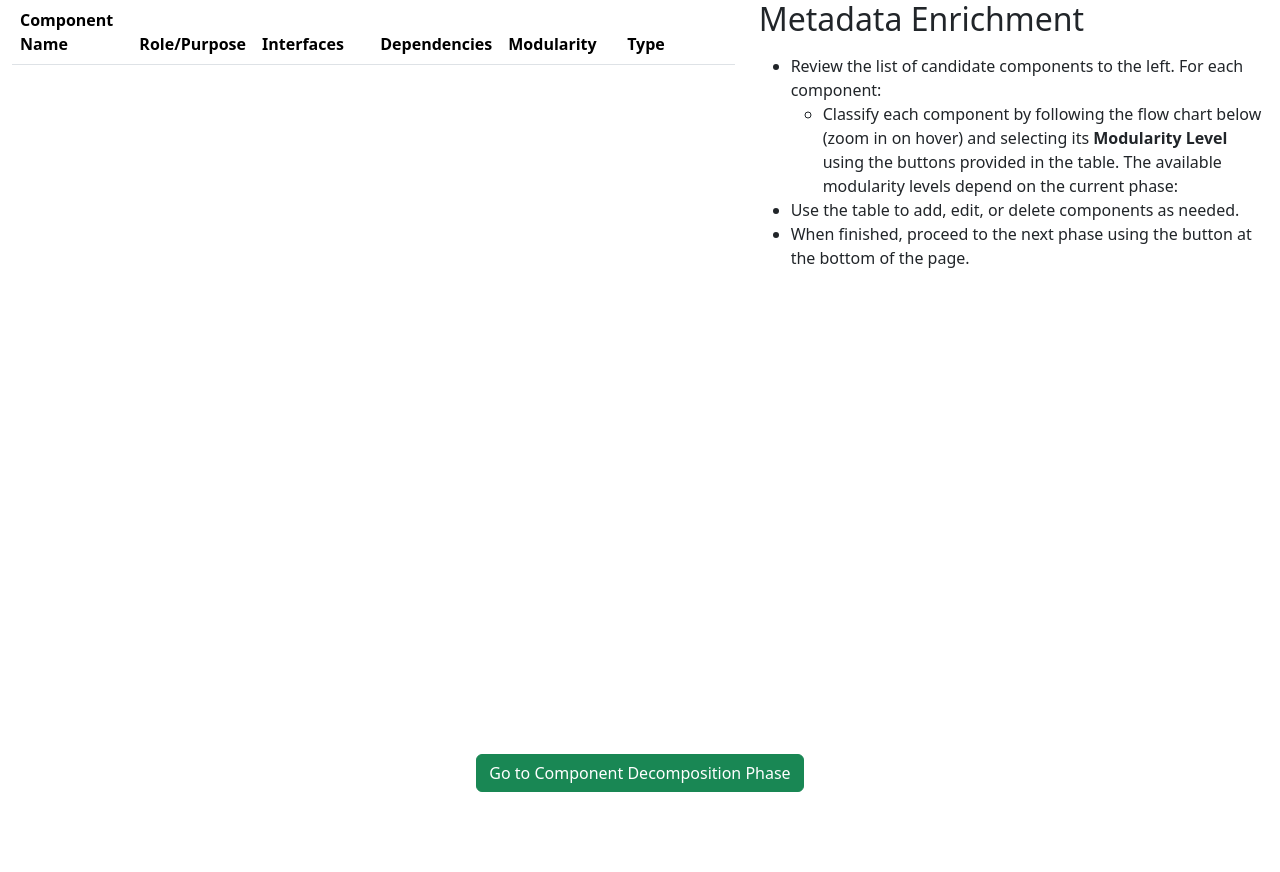
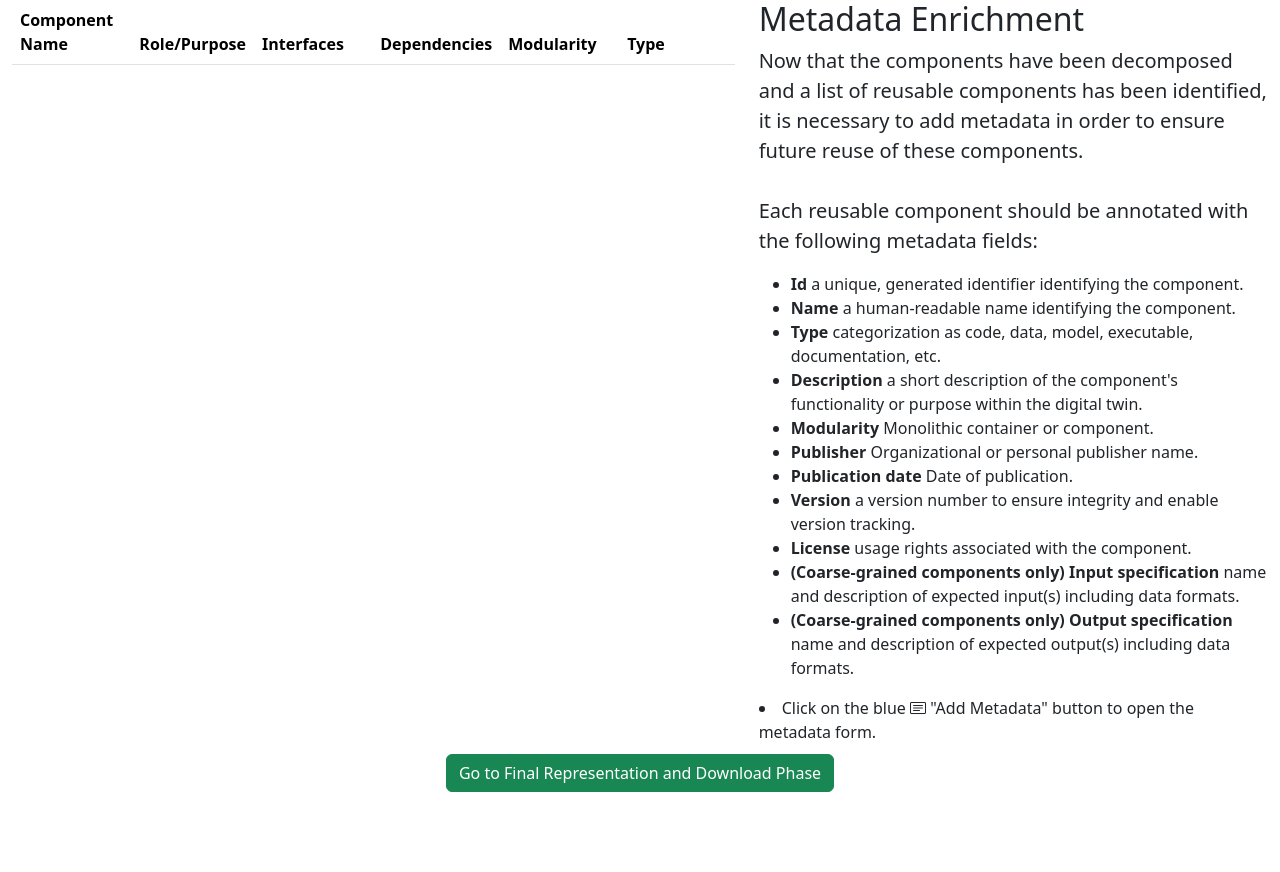
Before and after one commit to SandroBoelsz/dt-mss, a Flask app: page /metadata/enrichment in a window 1280 px wide. Before the commit the page ends 792 px from the top, so only its background shows below. Run offline with Flask 3, Linux system fonts and the light colour scheme; lists and menus that the app fills with data are empty.

Commit message:
Complete metadata enrichment

```diff
--- a/app/static/js/componentController.js
+++ b/app/static/js/componentController.js
@@ -194,28 +194,34 @@ function setEditModularity(modularity) {
   document.getElementById("modularityInput").value = modularity;
 }
 
+// Get the current viewpoint from the global configuration
 function getViewpointFromConfig() {
   return window.APP_CONFIG.viewpoint;
 }
 
+// Get components from localStorage for a specific viewpoint
 function getComponentsForViewpoint(viewpoint) {
   return get_components_from_local_storage(viewpoint) || [];
 }
 
+// Set the type of a component (code or non-code)
 function setComponentType(component, isNonCode) {
   component.isNonCodeComponent = isNonCode;
   return component;
 }
 
+// Set the modularity of a component
 function setComponentModularity(component, modularity) {
   component.modularity = modularity;
   return component;
 }
 
+// Update a component in localStorage at a specific index
 function updateComponentInStorage(viewpoint, component, index) {
   save_component_at_index_to_local_storage(viewpoint, component, index);
 }
 
+// Map modularity values to readable names for display
 function map_modularity_to_readable_name(modularity) {
   const modularityMap = {
     monolithic: "Monolithic Container",
@@ -228,6 +234,7 @@ function map_modularity_to_readable_name(modularity) {
   return modularityMap[modularity] || modularity;
 }
 
+// Render a single component row in the table based on the viewpoint
 function renderComponentRow(component, index, viewpoint) {
   let rowHtml = `
                 <td>${component.name}</td>
@@ -378,8 +385,16 @@ function handleComponentEditing(event, index) {
   loadComponentsFromLocalStorage();
 }
 
+// Check if all components in the current viewpoint have modularity defined
 function all_components_have_modularity() {
   const viewpoint = window.APP_CONFIG.viewpoint;
   const components = get_components_from_local_storage(viewpoint) || [];
   return components.every((c) => c.modularity);
 }
+
+// Check if all components have been enriched with metadata
+function all_components_have_metadata() {
+  const viewpoint = window.APP_CONFIG.viewpoint;
+  const components = get_components_from_local_storage(viewpoint) || [];
+  return components.length <= 0
+}
--- a/app/static/js/metadataController.js
+++ b/app/static/js/metadataController.js
@@ -1,3 +1,4 @@
+// Handle populating the metadata form for a selected component candidate
 function handleMetadataCondidate(event, index) {
   event.preventDefault();
   const viewpoint = window.APP_CONFIG.viewpoint;
@@ -7,6 +8,7 @@ function handleMetadataCondidate(event, index) {
     ? "Non-code Component"
     : "Code Component";
 
+  document.getElementById("componentIndex").value = index;
   document.getElementById("componentId").value = crypto.randomUUID();
   document.getElementById("componentName").value = component.name || "";
   document.getElementById("componentDescription").value = component.role || "";
@@ -17,11 +19,14 @@ function handleMetadataCondidate(event, index) {
 
   if (component.isNonCodeComponent || component.modularity === "monolithic") {
     document.getElementById("codeComponentFields").classList.add("d-none");
+  } else {
+    document.getElementById("codeComponentFields").classList.remove("d-none");
   }
 
   document.getElementById("metadataForm").classList.remove("d-none");
 }
 
+// Dynamically add an input specification row to the form
 function addInputSpec() {
   const list = document.getElementById("inputSpecsList");
   const idx = list.children.length;
@@ -36,6 +41,7 @@ function addInputSpec() {
   list.appendChild(div);
 }
 
+// Dynamically add an output specification row to the form
 function addOutputSpec() {
   const list = document.getElementById("outputSpecsList");
   const idx = list.children.length;
@@ -50,7 +56,69 @@ function addOutputSpec() {
   list.appendChild(div);
 }
 
+// Handle form submission for saving metadata, moving the component to the final representation
 function handleMetadataSubmit(event) {
+  if (!confirm("Are you sure you want to submit the metadata?")) {
+    return;
+  }
+
+  event.preventDefault();
+  const viewpoint = "Final Representation";
+  const componentId = document.getElementById("componentId").value;
+  const componentName = document.getElementById("componentName").value;
+  const componentDescription = document.getElementById(
+    "componentDescription"
+  ).value;
+  const componentType = document.getElementById("componentType").value;
+  const componentModularity = document.getElementById(
+    "componentModularity"
+  ).value;
+  const componentPublisher =
+    document.getElementById("componentPublisher").value;
+  const componentLicense = document.getElementById("componentLicense").value;
+  const componentVersion = document.getElementById("componentVersion").value;
+  const componentPubDate = document.getElementById("componentPubDate").value;
+  const inputSpecs = Array.from(
+    document.querySelectorAll("#inputSpecsList > div")
+  ).map((div) => ({
+    name: div.querySelector('input[name^="input_name_"]').value,
+    format: div.querySelector('input[name^="input_format_"]').value,
+    description: div.querySelector('input[name^="input_desc_"]').value,
+  }));
+  const outputSpecs = Array.from(
+    document.querySelectorAll("#outputSpecsList > div")
+  ).map((div) => ({
+    name: div.querySelector('input[name^="output_name_"]').value,
+    format: div.querySelector('input[name^="output_format_"]').value,
+    description: div.querySelector('input[name^="output_desc_"]').value,
+  }));
+  const component = {
+    id: componentId,
+    name: componentName,
+    description: componentDescription,
+    type: componentType,
+    modularity: componentModularity,
+    publisher: componentPublisher,
+    license: componentLicense,
+    version: componentVersion,
+    publication_date: componentPubDate,
+    inputSpecification: inputSpecs,
+    outputSpecification: outputSpecs,
+  };
+
+  save_component_to_local_storage(viewpoint, component);
+
+  const index = document.getElementById("componentIndex").value;
+  delete_component_from_local_storage(window.APP_CONFIG.viewpoint, index);
+
   document.getElementById("codeComponentFields").classList.remove("d-none");
   document.getElementById("metadataForm").classList.add("d-none");
+  document.getElementById("inputSpecsList").innerHTML = "";
+  document.getElementById("outputSpecsList").innerHTML = "";
+  document.getElementById("componentPublisher").value = "";
+  document.getElementById("componentLicense").value = "";
+  document.getElementById("componentVersion").value = "";
+  document.getElementById("componentPubDate").value = "";
+
+  loadComponentsFromLocalStorage(viewpoint);
 }
--- a/app/templates/metadata.html
+++ b/app/templates/metadata.html
@@ -11,8 +11,8 @@
             <div class="w-100 mb-3">
                 <div class="row">
                     <div class="col-lg-7">
-                        <div class="d-lg-block" , style="min-height: 45vh; overflow-x:hidden; overflow-y: auto">
-                            <div style="max-height:45vh; overflow-y: auto;">
+                        <div class="d-lg-block" , style="min-height: 55vh; overflow-x:hidden; overflow-y: auto">
+                            <div style="max-height:55vh; overflow-y: auto;">
                                 <table class="table table-striped">
                                     <thead>
                                         <tr>
@@ -47,30 +47,43 @@
                         <div class="w-100 mb-3">
                             <h2>Metadata Enrichment</h2>
                             <p class="lead">
-                                {{description}}
+                                Now that the components have been decomposed and a list of reusable components has been
+                                identified, it is necessary to add metadata in order to ensure future reuse of these
+                                components.<br><br>
+                                Each reusable component should be annotated with the following metadata fields:
                             </p>
                             <ul>
-                                <li>Review the list of candidate components to the left. For each component:
-                                    <ul>
-                                        <li>Classify each component by following the flow chart below (zoom in on hover)
-                                            and
-                                            selecting its <strong>Modularity Level</strong> using the buttons provided
-                                            in the table.
-                                            The available modularity levels depend on the current phase:
-                                        </li>
+                                <li><strong>Id</strong> a unique, generated identifier identifying the component.</li>
+                                <li><strong>Name</strong> a human-readable name identifying the component.</li>
+                                <li><strong>Type</strong> categorization as code, data, model, executable,
+                                    documentation, etc.</li>
+                                <li><strong>Description</strong> a short description of the component's functionality or
+                                    purpose within the digital twin.</li>
+                                <li><strong>Modularity</strong> Monolithic container or component.</li>
+                                <li><strong>Publisher</strong> Organizational or personal publisher name.</li>
+                                <li><strong>Publication date</strong> Date of publication.</li>
+                                <li><strong>Version</strong> a version number to ensure integrity and enable version
+                                    tracking.</li>
+                                <li><strong>License</strong> usage rights associated with the component.</li>
+                                <li><strong>(Coarse-grained components only) Input specification</strong> name and
+                                    description of expected input(s) including data formats.</li>
+                                <li><strong>(Coarse-grained components only) Output specification</strong> name and
+                                    description of expected output(s) including data formats.</li>
                             </ul>
-                                </li>
-                                <li>Use the table to add, edit, or delete components as needed.</li>
-                                <li>When finished, proceed to the next phase using the button at the bottom of the page.
-                                </li>
+                            <p>
+                                <li>Click on the blue <i class="bi bi-card-text"></i> "Add Metadata" button to open the
+                                    metadata form.</li>
+                                <li>Metadata enriched components will be moved to the final phase.</li>
                                 </ul>
                         </div>
+
                     </div>
                 </div>
             </div>
 
             <div class="container my-4">
                 <form id="metadataForm" class="row g-3 d-none">
+                    <input type="hidden" id="componentIndex" name="componentIndex">
                     <div class="col-md-8">
                         <label for="componentName" class="form-label">Name</label>
                         <input type="text" class="form-control" id="componentName" name="name" required>
@@ -95,8 +108,8 @@
                         <select class="form-select" id="componentModularity" name="modularity" required>
                             <option value="">Choose...</option>
                             <option value="monolithic">Monolithic Container</option>
-                            <option value="component">Coarse-grained Component</option>
-                            <option value="fine-grained">Fine-grained Component</option>
+                            <option value="coarse">Coarse-grained Component</option>
+                            <option value="fine">Fine-grained Component</option>
                             <option value="base">Include in container or base image</option>
                             <option value="external">External data sources accessable by VRE components</option>
                             <option value="auxiliary">VRE resource or auxiliary asset</option>
@@ -112,7 +125,7 @@
                     </div>
                     <div class="col-md-4">
                         <label for="componentVersion" class="form-label">Version</label>
-                        <input type="text" class="form-control" id="componentVersion" name="version" required>
+                        <input type="text" class="form-control" id="componentVersion" name="version">
                     </div>
                     <div class="col-md-4">
                         <label for="componentLicense" class="form-label">License</label>
@@ -135,23 +148,24 @@
                         </div>
                     </div>
                     <div class="col-12 d-flex justify-content-end">
-                        <button type="submit" class="btn btn-primary" onclick=handleMetadataSubmit(event)>Save Metadata</button>
+                        <button type="submit" class="btn btn-primary" onclick=handleMetadataSubmit(event)>Save
+                            Metadata</button>
                     </div>
                 </form>
             </div>
 
             <nav id="bottomNav" class="navbar navbar-light bg-white fixed-bottom m-0">
                 <div class="container-fluid justify-content-center text-center">
-                    <a href="{% if viewpoint == 'Code' %}{{ url_for('modularity.nonCodeComponents') }}{% else %}{{ url_for('decomposition.monolithicContainer') }}{% endif %}"
-                        class="btn btn-success mx-1"
-                        onclick="if (!all_components_have_modularity()) { alert('Please select a modularity level for all components before proceeding.'); return false; } return confirm('Are you sure? You will not be able to edit this intermediate result or return to this phase. Instead you will proceed to the next phase.');">
-                        {% if viewpoint == 'Code' %} Go to Non-code Component Modularity Level Phase {% else %} Go to
-                        Component
-                        Decomposition Phase {% endif %}
+                    <a href="{{ url_for('metadata.finalRepresentation') }}" class="btn btn-success mx-1"
+                        onclick="if (!all_components_have_metadata()) { alert('Please fill in metadata for all components before proceeding.'); return false; }">
+                        Go to Final Representation and Download Phase
                     </a>
                 </div>
             </nav>
         </div>
+    </div>
+</div>
+
 
 <script>
     window.APP_CONFIG = {
```
Lines whose indentation alone changed are shown as unchanged.
